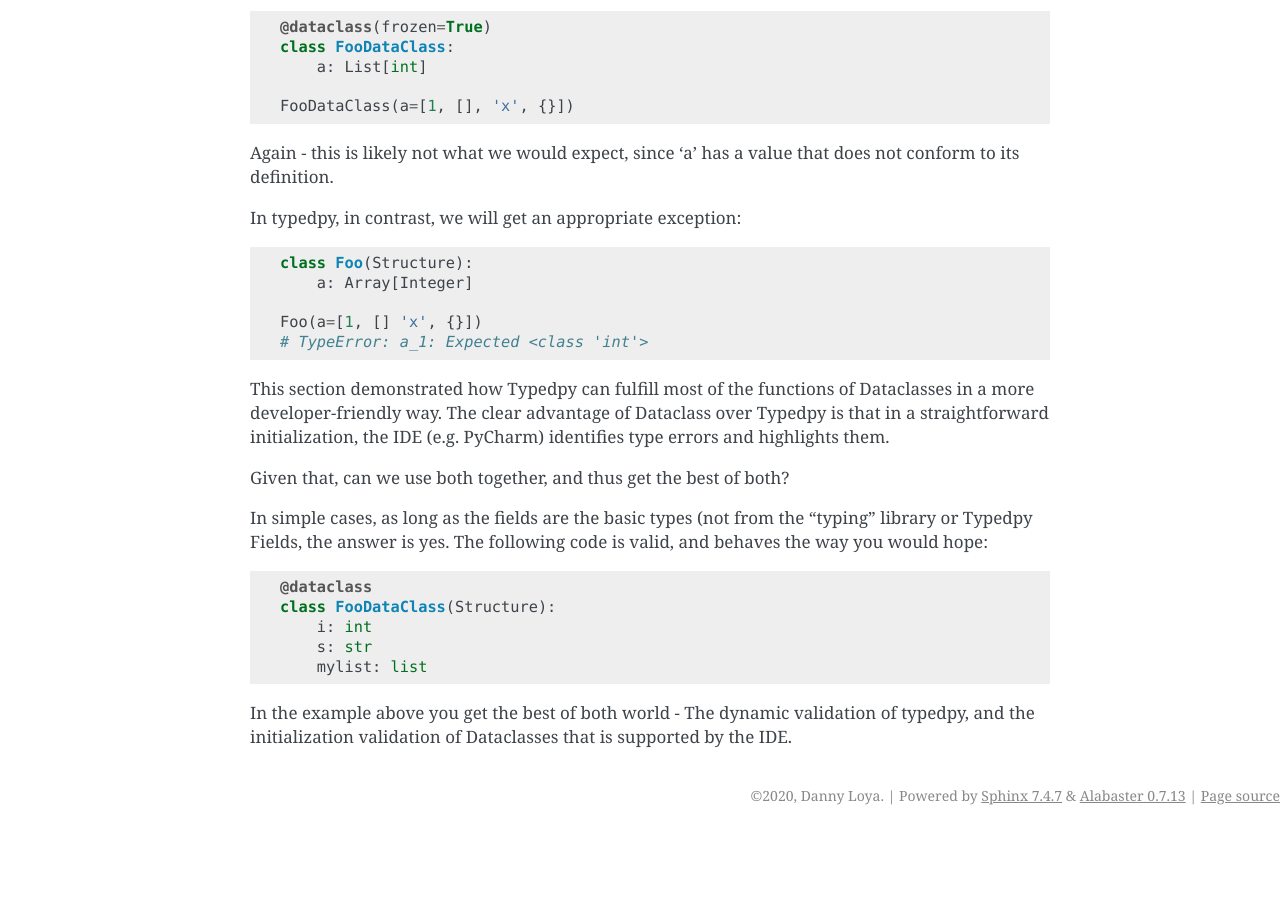
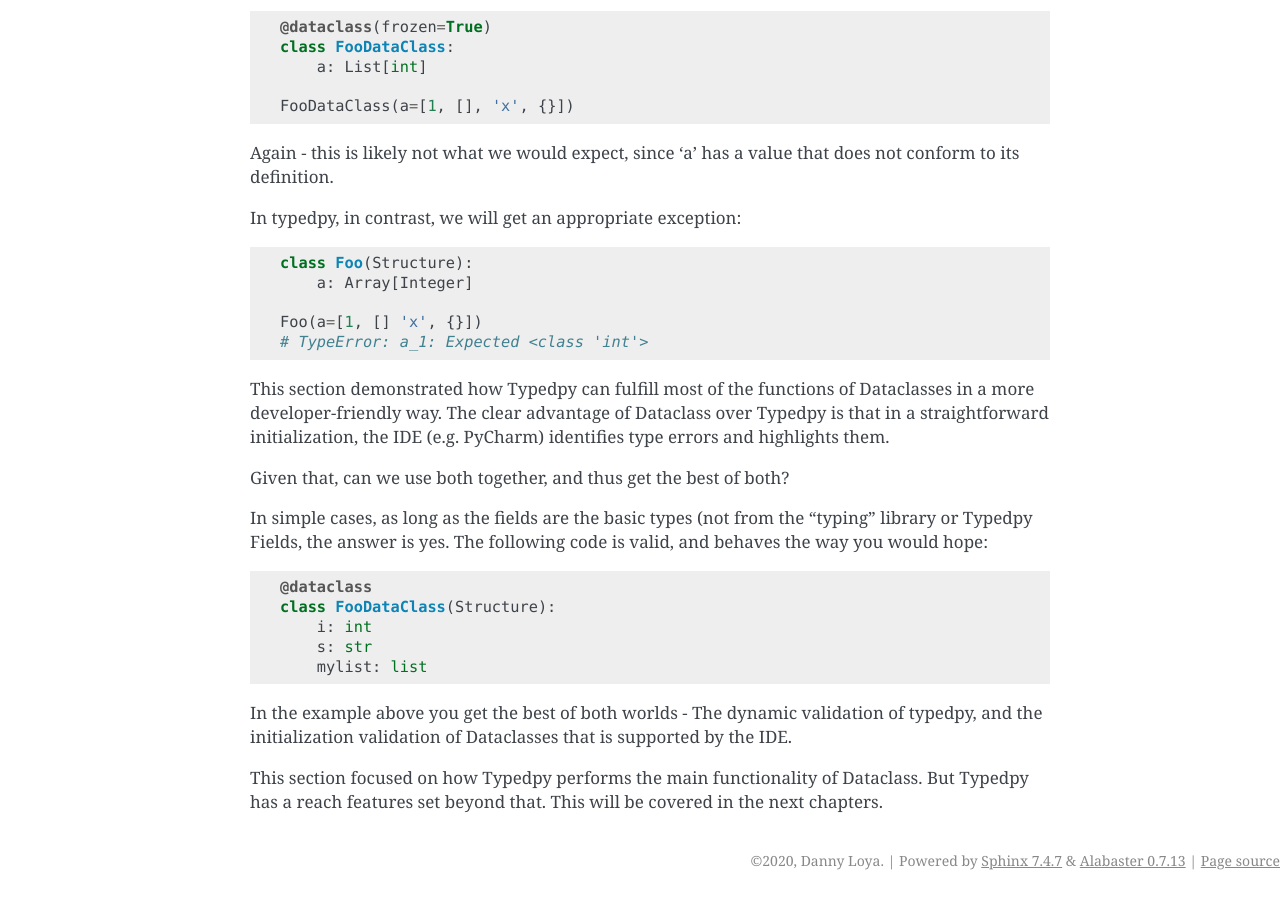
Before and after one commit to loyada/typedpy, a Sphinx documentation site: the page built from docs/tutorial.rst, in a window 1280 px wide and 900 px high, scrolled down 2779 px. Built offline with Sphinx 7.4.7, drawn with Linux system fonts in a browser that asks for light colours; before the commit the page ends 3614 px from its top, so only the background shows below that.

Commit message:
tutorial - WIP

```diff
--- a/docs/tutorial.rst
+++ b/docs/tutorial.rst
@@ -185,5 +185,8 @@ The following code is valid, and behaves the way you would hope:
         s: str
         mylist: list
 
-In the example above you get the best of both world - The dynamic validation of typedpy, and the initialization validation
+In the example above you get the best of both worlds - The dynamic validation of typedpy, and the initialization validation
 of Dataclasses that is supported by the IDE.
+
+This section focused on how Typedpy performs the main functionality of Dataclass. But Typedpy has a reach features set
+beyond that. This will be covered in the next chapters.
```
